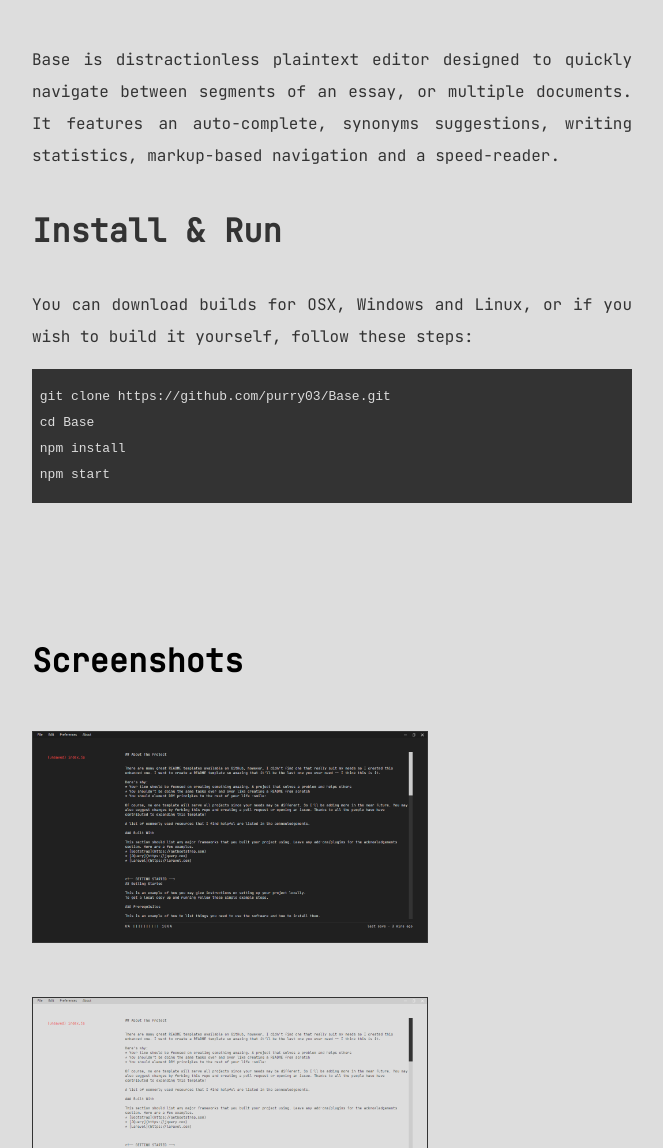
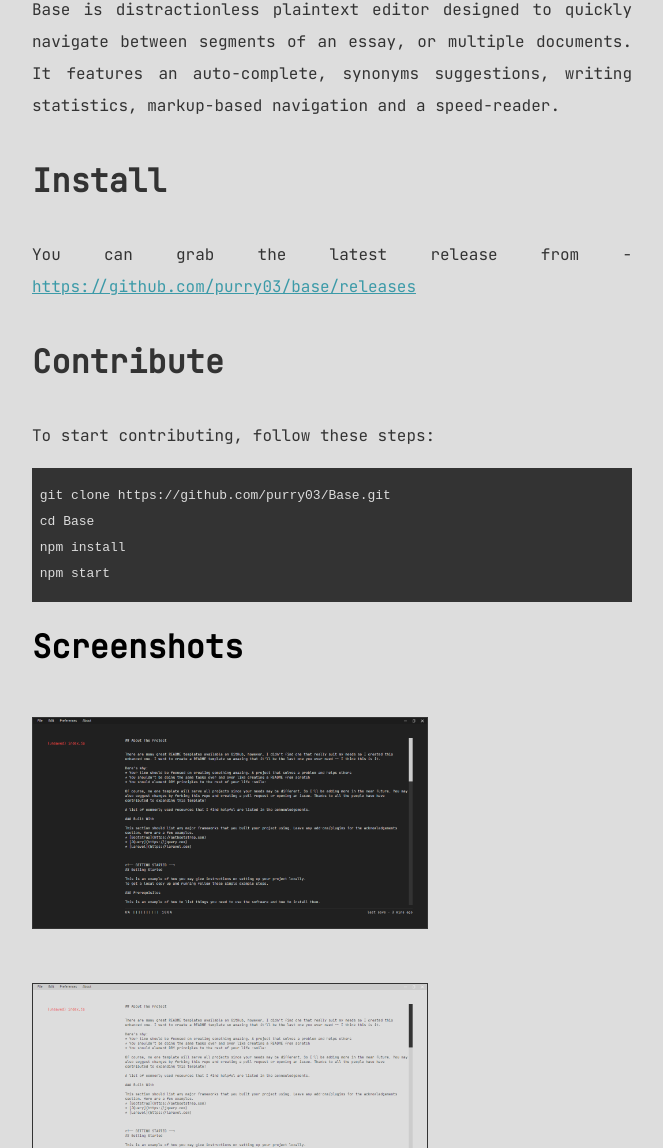
Before and after one commit to purry03/Base, an Electron app: page docs/index.html in a window 800 px wide. Shown: the part 152-1300 px from the top of the page, without its empty margins (68-731 px from the left). Drawn offline with Linux system fonts and the light colour scheme.

Commit message:
Added reelease section to site

```diff
--- a/docs/css/index.css
+++ b/docs/css/index.css
@@ -62,12 +62,12 @@ a:visited {
 
 .main-text-container {
   color: var(--foreground);
-  padding: 50px;
+  padding: 0 50px;
   line-height: 2;
 }
 
 .screenshot-container {
-  padding: 50px;
+  padding: 0 50px;
 }
 
 .screenshot {
@@ -132,7 +132,7 @@ a:visited {
 
 .about-container {
   padding: 50px;
-  padding-top: 0;
+  padding: 0 50px;
 }
 
 @media only screen and (max-width: 768px) {
--- a/docs/index.html
+++ b/docs/index.html
@@ -24,10 +24,11 @@
         auto-complete, synonyms suggestions, writing statistics, markup-based
         navigation and a speed-reader.
       </p>
-      <h2>Install & Run</h2>
+      <h2>Install</h2>
+      <p>You can grab the latest release from - <a href="https://github.com/purry03/base/releases">https://github.com/purry03/base/releases</a></p>
+      <h2>Contribute</h2>
       <p>
-        You can download builds for OSX, Windows and Linux, or if you wish to
-        build it yourself, follow these steps:
+        To start contributing, follow these steps:
       </p>
       <pre>
  git clone https://github.com/purry03/Base.git
```
